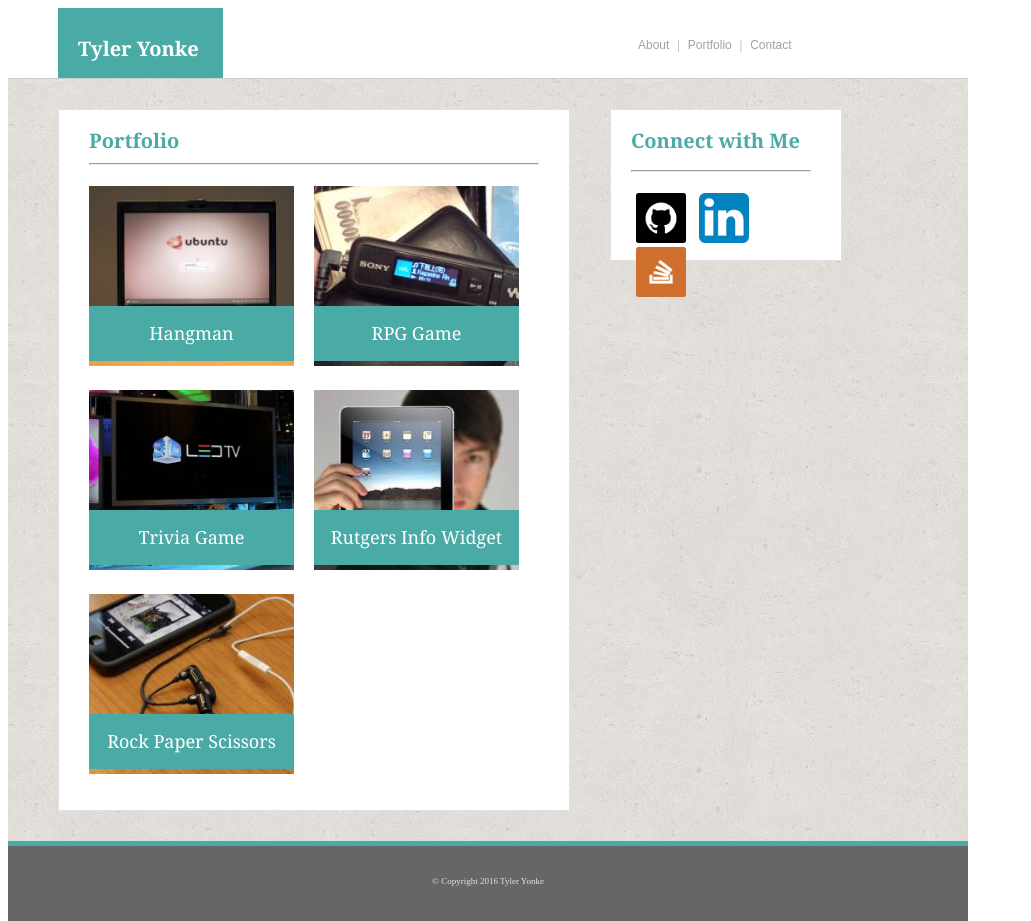
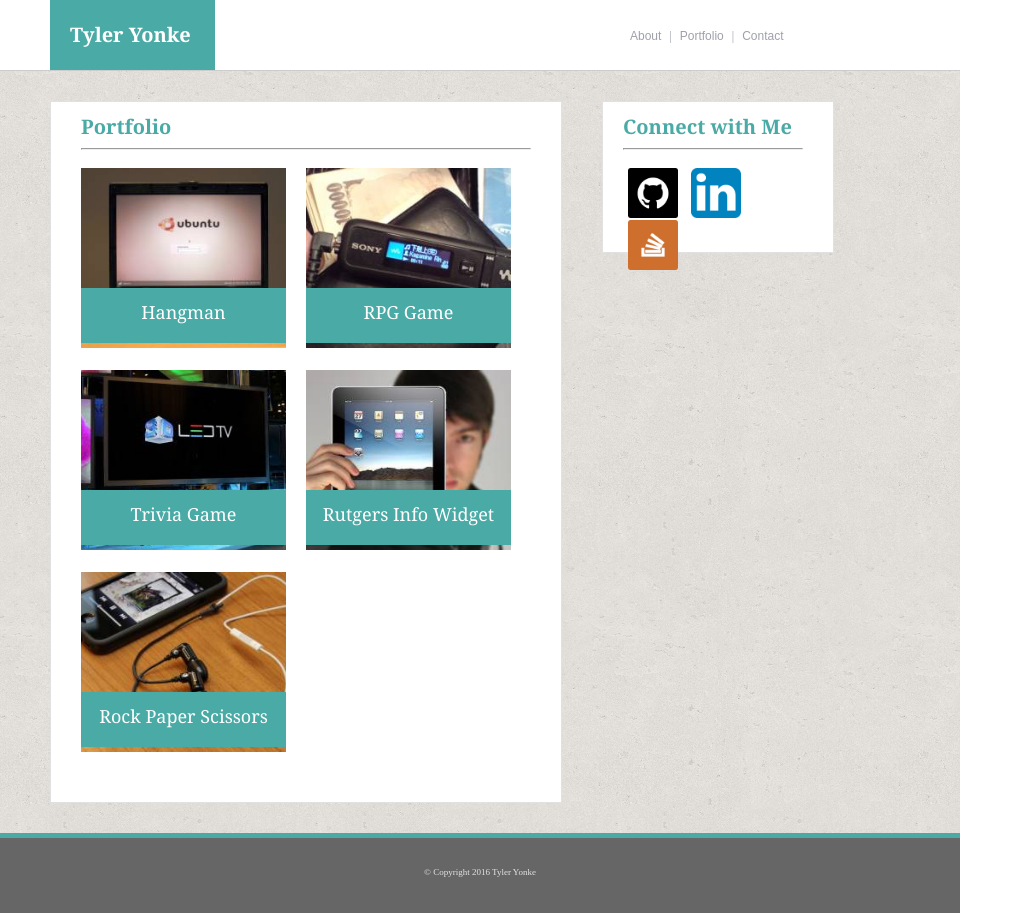
Before and after one commit to tyleryonke/Basic-Portfolio, a PHP site: page /portfolio.html in a window 1280 px wide. Shown: the whole page, without its empty margins (0-1031 px from the left). Run offline with PHP 8.4, Linux system fonts and the light colour scheme.

Commit message:
final draft including reset link

```diff
--- a/assets/css/style.css
+++ b/assets/css/style.css
@@ -1,6 +1,9 @@
 h1, h2 {
 	font-family: 'Georgia', Times, Times New Roman, serif;
 	font-size: 20px;
+	font-weight: bold;
+	padding-top: 15px;
+	padding-bottom: 5px;
 
 }
 
@@ -65,27 +68,7 @@
 	padding-left: 5px;
 	margin-top: 5px;
 	margin-bottom: 15px;
-	width: 450px;
-}
-
-.portpic {
-	height: 180px;
-	width: 205px;
-}
-
-#photo {
-	display: inline;
-	height: 140px;
-	width: 140px;
-	margin-top: 0px;
-	margin-right: 10px;
-	margin-bottom: 0px;
-	float: left;
-}
-
-.top {
-	color: #4aaaa5;
-	height: 20px;
+	width: 445px;
 }
 
 #fulltop {
@@ -192,6 +127,92 @@
 	padding-top: 25px;
 	padding-bottom: 25px;
 	clear: right;
+}
+
+.main {
+	background-color: #ffffff;
+	float: left;
+	border-style: solid;
+	border-width: 1px;
+	border-color: #e1e1e1;
+	width: 450px;
+}
+
+.mainhead {
+	color: #4aaaa5;
+	height: 20px;
+}
+
+#about {
+	height: 285px;
+	padding-left: 30px;
+	padding-right: 30px;
+}
+
+#portfolio {
+	height: 700px;
+	padding-left: 30px;
+	padding-right: 30px;
+}
+
+#contact {
+	height: 390px;
+	padding-left: 30px;
+	padding-right: 30px;
+}
+
+#photo {
+	display: inline;
+	height: 140px;
+	width: 140px;
+	margin-top: 0px;
+	margin-right: 10px;
+	margin-bottom: 0px;
+	float: left;
+}
+
+.portimage {
+   position: relative;
+   float: left;
+   padding-right: 20px;
+   padding-bottom: 20px;
+}
+
+.portlink {
+	margin: 0;
+}
+
+.portpic {
+	height: 180px;
+	width: 205px;
+}
+
+.porttext {
+   position: absolute;
+   top: 120px;
+   left: 0;
+   font-family: 'Georgia', Times, Times New Roman, serif;
+   color: #ffffff;
+   background-color: #4aaaa5;
+   font-size: 18px;
+   height: 40px;
+   padding-top: 15px;
+   width: 205px;
+   text-align: center;
+}
+
+#submitbutton {
+	background-color: #4aaaa5;
+	border-style: none;
+	color: #ffffff;
+	height: 30px;
+	width: 80px;
+	margin-top: 0px;
+	font-size: 12px;
+	padding-top: 5px;
+	padding-bottom: 5px;
+	margin-bottom: 15px;
+	width: 80px;
 }
 
 #connect {
--- a/contact.html
+++ b/contact.html
@@ -2,6 +2,8 @@
 <html>
 	<head>
 		<title>Tyler Yonke Profile - Contact</title>
+
+		<link rel="stylesheet" href="assets/css/reset.css">
 		<link rel="stylesheet" href="assets/css/style.css">
 	</head>
 
@@ -22,7 +24,7 @@
 
 	<section id="middle">
 	<div class="main" id="contact">
-		<h1 class="top">Contact</h1>
+		<h1 class="mainhead">Contact</h1>
 		<hr>
 
 		<form action="demo_form.asp" method="get">
--- a/index.html
+++ b/index.html
@@ -3,6 +3,8 @@
 <html>
 	<head>
 		<title>Tyler Yonke Profile - About Me</title>
+
+		<link rel="stylesheet" href="assets/css/reset.css">
 		<link rel="stylesheet" href="assets/css/style.css">
 	</head>
 
@@ -23,7 +25,7 @@
 
 	<section id="middle">
 	<div class="main" id="about">
-		<h1 class="top">About Me</h1>
+		<h1 class="mainhead">About Me</h1>
 		<hr>
 		<br>
 
--- a/portfolio.html
+++ b/portfolio.html
@@ -2,6 +2,8 @@
 <html>
 	<head>
 		<title>Tyler Yonke Profile - Portfolio</title>
+
+		<link rel="stylesheet" href="assets/css/reset.css">
 		<link rel="stylesheet" href="assets/css/style.css">
 	</head>
 
@@ -22,33 +24,43 @@
 
 	<section id="middle">
 	<div class="main" id="portfolio">
-		<h1 class="top">Portfolio</h1>
+		<h1 class="mainhead">Portfolio</h1>
 		<hr>
 		<br>
 
 		<div class="portimage">
+			<a class="portlink" href="placeholder1">
 				<img class="portpic" src="assets/images/port_image_1.jpg" alt="Hangman" />
       				<span class="porttext">Hangman</span>
+      		</a>
 		</div>
 
 		<div class="portimage">
+			<a class="portlink" href="placeholder2">
 				<img class="portpic" src="assets/images/port_image_2.jpg" alt="RPG Game" />
       				<span class="porttext">RPG Game</span>
+      		</a>
 		</div>
 
 		<div class="portimage">
+			<a class="portlink" href="placeholder3">
 				<img class="portpic" src="assets/images/port_image_3.jpg" alt="Trivia Game" />
       				<span class="porttext">Trivia Game</span>
+      		</a>
 		</div>
 
 		<div class="portimage">
+			<a class="portlink" href="placeholder4">
 				<img class="portpic" src="assets/images/port_image_4.jpg" alt="Rutgers Info Widget" />
       				<span class="porttext">Rutgers Info Widget</span>
+      		</a>
 		</div>
 
 		<div class="portimage">
+			<a class="portlink" href="placeholder5">
 				<img class="portpic" src="assets/images/port_image_5.jpg" alt="Rock Paper Scissors" />
       				<span class="porttext">Rock Paper Scissors</span>
+      		</a>
 		</div>
 	</div>
 
```
Also changed, not shown: other parts of assets/css/style.css (+13 -61 lines). Lines whose indentation alone changed are shown as unchanged.
